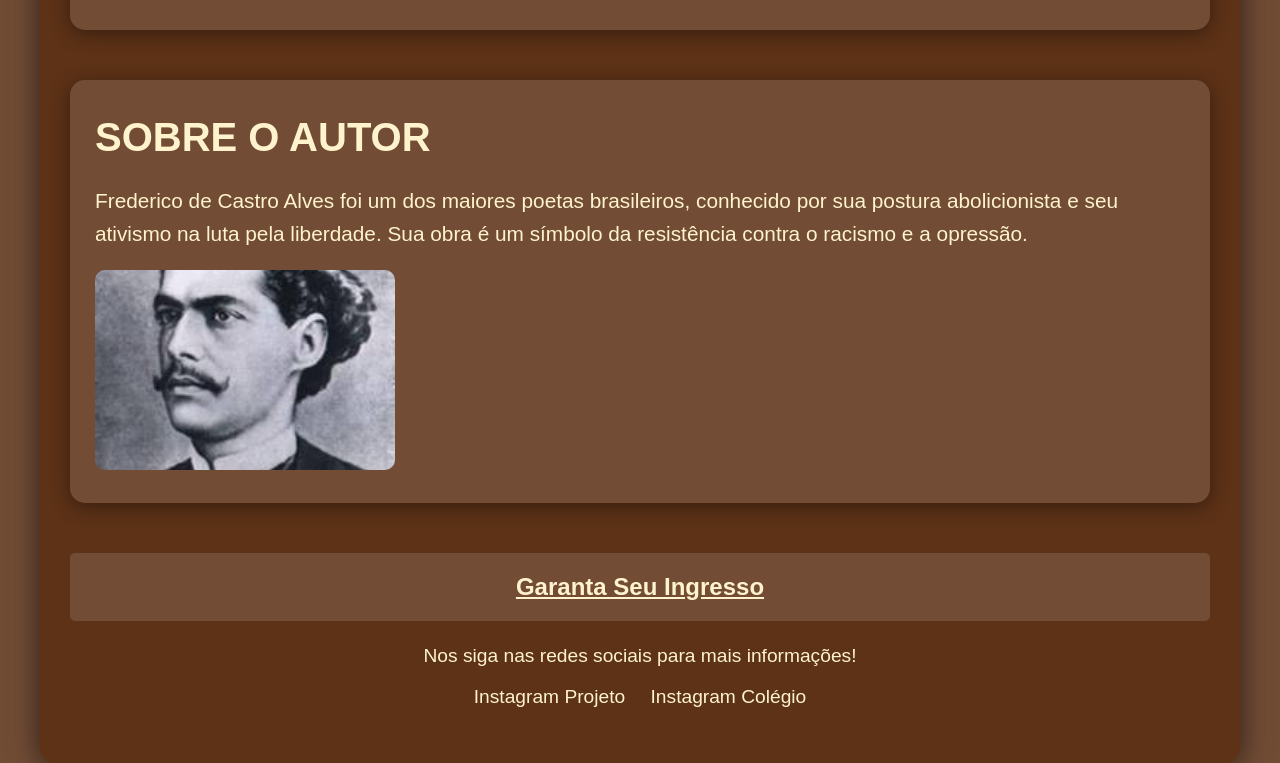
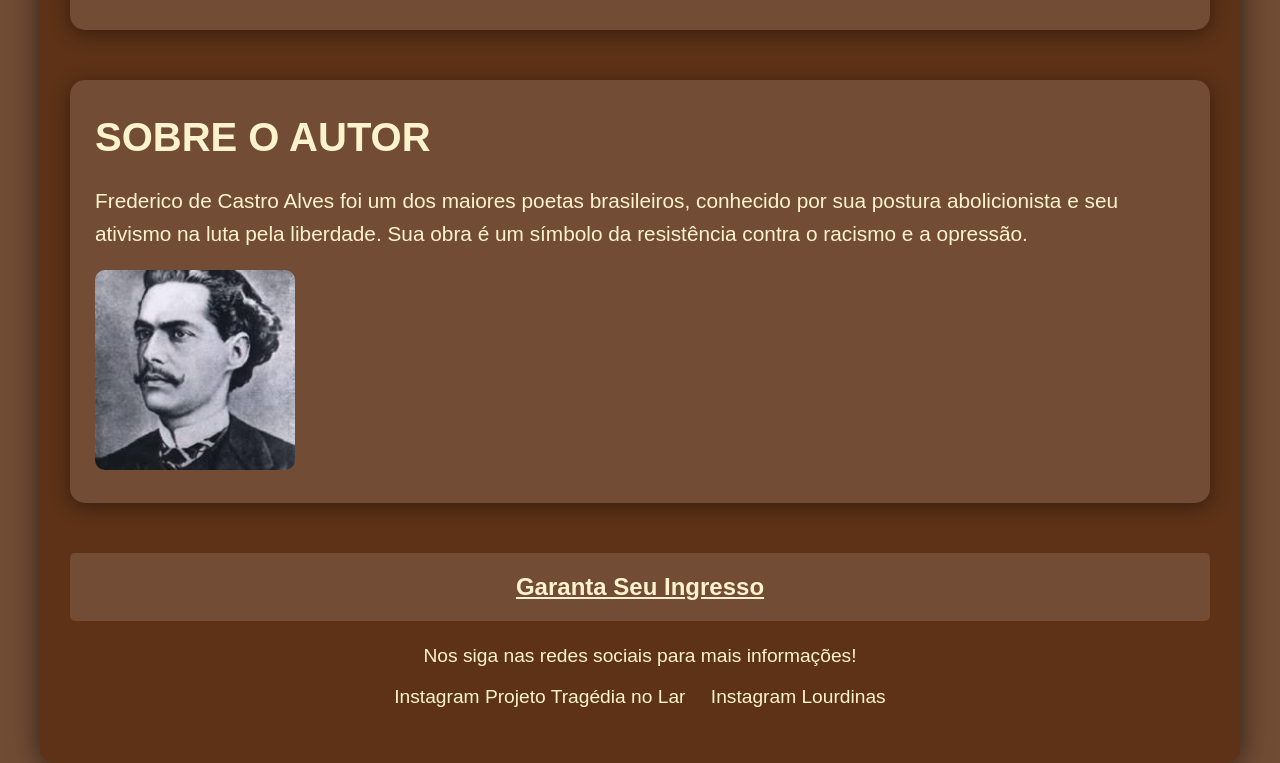
Before and after one commit to Souzadante/Trgdnlr, a plain HTML site: page index.html in a window 1280 px wide. Shown: the part 2181-2944 px from the top of the page. Drawn offline with Linux system fonts and the light colour scheme.

Commit message:
Update index.html

```diff
--- a/index.html
+++ b/index.html
@@ -111,7 +111,7 @@
 
         /* Estilo para as imagens nas seções */
         section img {
-            width: 300px; /* Ajuste de largura */
+            width: 200px; /* Ajuste de largura */
             height: 200px; /* Ajuste de altura */
             object-fit: cover;
             border-radius: 10px;
@@ -276,8 +276,8 @@
     <footer>
         <p>Nos siga nas redes sociais para mais informações!</p>
         <div class="social-links">
-            <a href="https://www.instagram.com/tragedianolar_1a/" target="_blank">Instagram Projeto</a>
-            <a href="https://www.instagram.com/lourdinasjp/" target="_blank">Instagram Colégio</a>
+            <a href="https://www.instagram.com/tragedianolar_1a/" target="_blank">Instagram Projeto Tragédia no Lar</a>
+            <a href="https://www.instagram.com/lourdinasjp/" target="_blank">Instagram Lourdinas</a>
         </div>
     </footer>
 </div>
```
